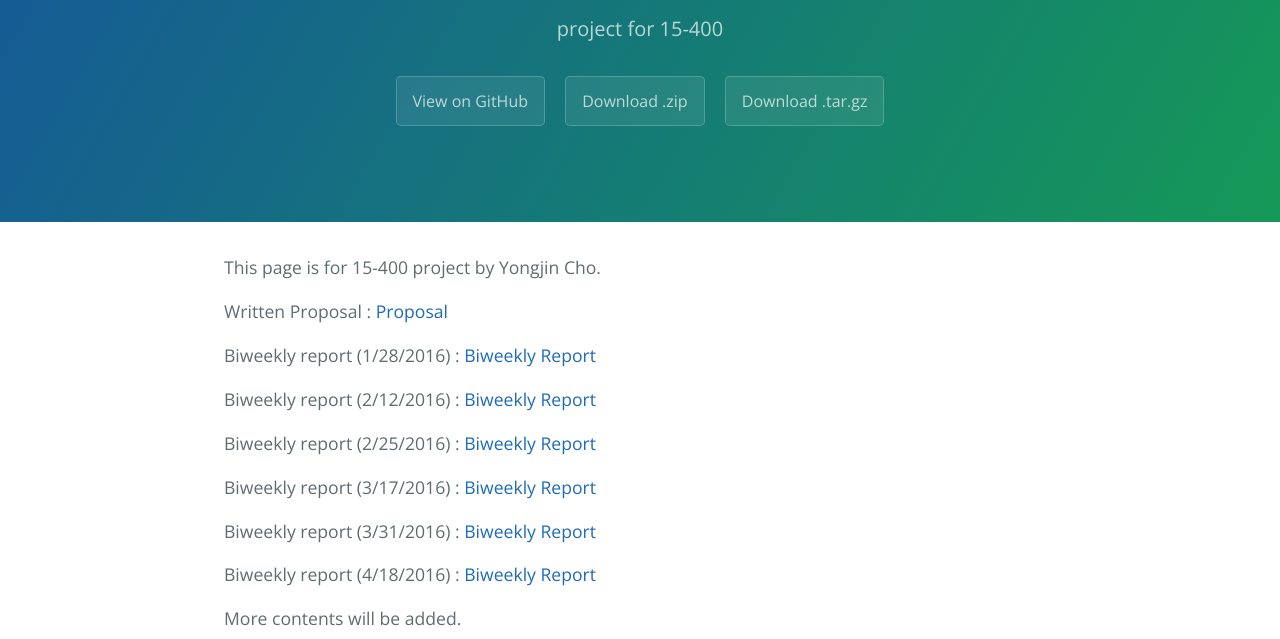
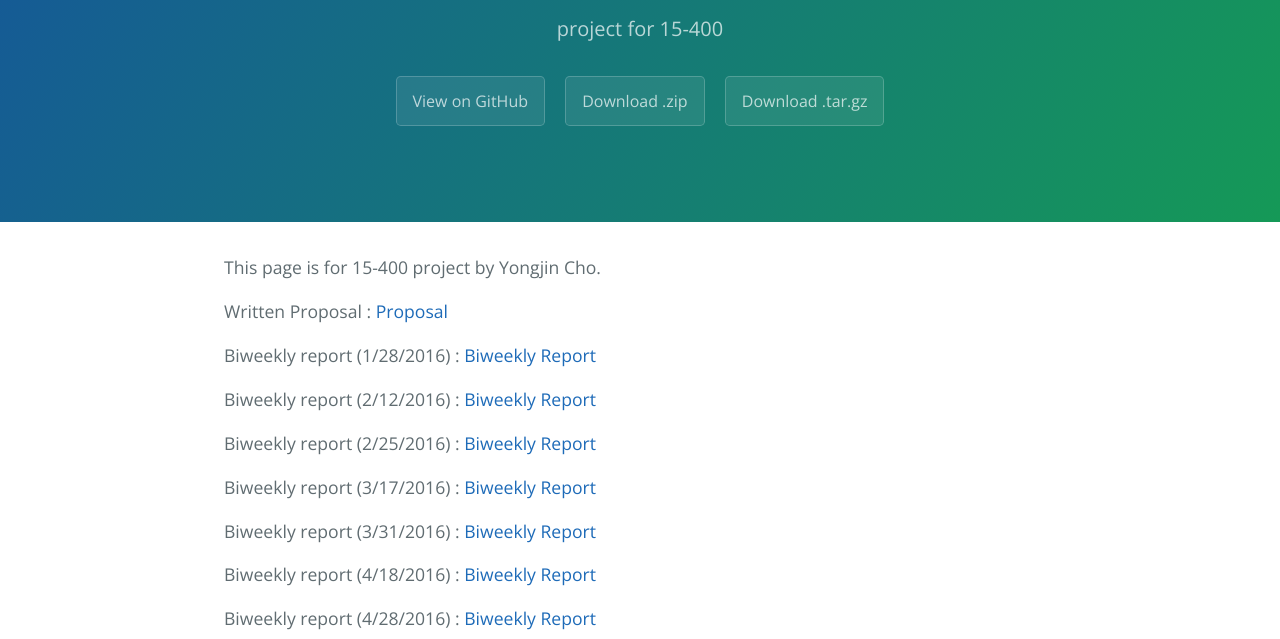
Before and after one commit to yjc04/15-400, a plain HTML site: page index.html in a window 1280 px wide. Shown: the part 161-800 px from the top of the page. Drawn offline with nearby package versions, Linux system fonts and the light colour scheme.

Commit message:
Update index.html

```diff
--- a/index.html
+++ b/index.html
@@ -29,6 +29,7 @@
 <p>Biweekly report (3/17/2016) : <a href="http://www.andrew.cmu.edu/user/ycho1/BR_317.pdf">Biweekly Report</a></p>
 <p>Biweekly report (3/31/2016) : <a href="http://www.andrew.cmu.edu/user/ycho1/BR_331.pdf">Biweekly Report</a></p>
 <p>Biweekly report (4/18/2016) : <a href="http://www.andrew.cmu.edu/user/ycho1/BR_418.pdf">Biweekly Report</a></p>
+<p>Biweekly report (4/28/2016) : <a href="http://www.andrew.cmu.edu/user/ycho1/BR_428.pdf">Biweekly Report</a></p>
 
 <p>More contents will be added.</p>
 
```
